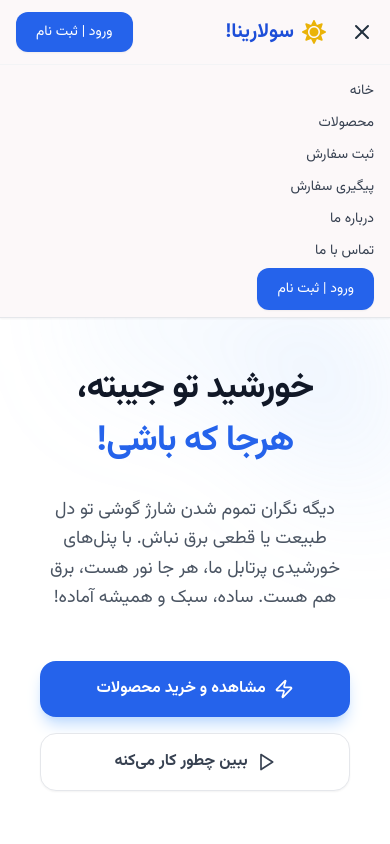
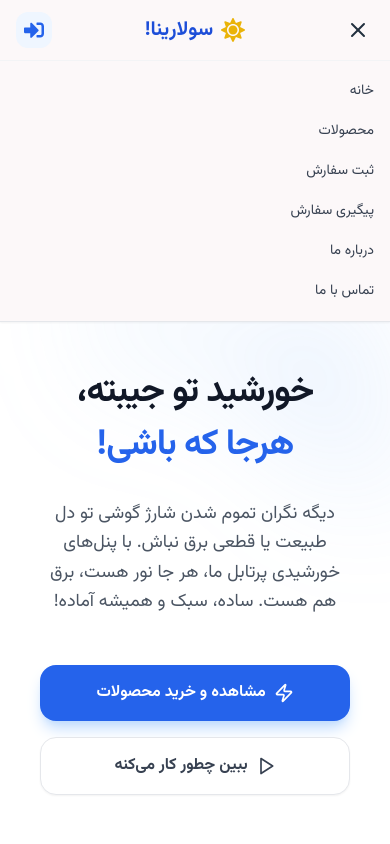
Before and after one commit to aliarabshahi/solarina_github, a Next.js app in the folder frontend/src/: page / in a window 390 px wide. Both pictures are taken after a click on the button "Toggle menu". Shown: the top 844 px of the page. Built offline with nearby package versions, Linux system fonts and the light colour scheme.

Commit message:
fix nav bar bug

```diff
--- a/frontend/src/app/components/navbar/Navbar.tsx
+++ b/frontend/src/app/components/navbar/Navbar.tsx
@@ -1,20 +1,12 @@
-// app/components/navbar/Navbar.tsx
-
 "use client";
 
 import { useState } from "react";
-
-import {
-  Menu,
-  X,
-} from "lucide-react";
-
+import { Menu, X } from "lucide-react";
 import NavbarLogo from "./NavbarLogo";
 import NavbarMenu from "./NavbarMenu";
 import NavbarLogin from "./NavbarLogin";
 
 export default function Navbar() {
-
   const [menuOpen, setMenuOpen] = useState(false);
 
   return (
@@ -43,34 +35,35 @@ export default function Navbar() {
         "
         dir="rtl"
       >
-
-        {/* Right Side */}
-        <div className="flex items-center gap-6">
-
+        {/* بخش سمت راست: منوی همبرگری (موبایل) و لوگو+لینک‌ها (دسکتاپ) */}
+        <div className="flex items-center justify-start flex-1 md:flex-none md:gap-6">
           <button
             onClick={() => setMenuOpen(!menuOpen)}
-            className="block md:hidden text-[#22313F]"
+            className="block md:hidden text-[#22313F] p-1"
             aria-label="Toggle menu"
           >
-            {menuOpen
-              ? <X size={24} />
-              : <Menu size={24} />}
+            {menuOpen ? <X size={24} /> : <Menu size={24} />}
           </button>
 
-          <NavbarLogo />
-
-          <div className="hidden md:block">
+          {/* نمایش لوگو و منو فقط در دسکتاپ */}
+          <div className="hidden md:flex items-center gap-6">
+            <NavbarLogo />
             <NavbarMenu />
           </div>
-
         </div>
 
-        {/* Left Side */}
-        <NavbarLogin />
+        {/* بخش وسط: لوگو مخصوص موبایل (وسط‌چین) */}
+        <div className="flex md:hidden items-center justify-center flex-1">
+          <NavbarLogo />
+        </div>
 
+        {/* بخش سمت چپ: دکمه ورود/پروفایل */}
+        <div className="flex items-center justify-end flex-1 md:flex-none">
+          <NavbarLogin />
+        </div>
       </div>
 
-      {/* Mobile Menu */}
+      {/* Mobile Menu Dropdown */}
       {menuOpen && (
         <div
           className="
@@ -84,15 +77,10 @@ export default function Navbar() {
           dir="rtl"
         >
           <div className="pt-4">
-            <NavbarMenu />
-          </div>
-
-          <div className="pt-4">
-            <NavbarLogin />
+            <NavbarMenu onItemClick={() => setMenuOpen(false)} />
           </div>
         </div>
       )}
-
     </div>
   );
 }
--- a/frontend/src/app/components/navbar/NavbarLogin.tsx
+++ b/frontend/src/app/components/navbar/NavbarLogin.tsx
@@ -1,4 +1,3 @@
-// app/components/navbar/NavbarLogin.tsx
 "use client";
 
 import Link from "next/link";
@@ -7,39 +6,35 @@ import {
   FaChevronDown,
   FaSignOutAlt,
   FaUserCircle,
-  FaShoppingBag, // اضافه کردن آیکون
-  FaSearch // اضافه کردن آیکون
+  FaShoppingBag,
+  FaSearch,
+  FaSignInAlt
 } from "react-icons/fa";
 
-import {
-  getUser,
-  removeUser,
-} from "@/app/services/auth/authStorage";
+import { getUser, removeUser } from "@/app/services/auth/authStorage";
 
 export default function NavbarLogin() {
   const [user, setUser] = useState<any>(null);
   const [open, setOpen] = useState(false);
   const dropdownRef = useRef<HTMLDivElement>(null);
 
-  // ✅ Load user initially
+  // Load user initially
   useEffect(() => {
     setUser(getUser());
   }, []);
 
-  // ✅ Listen for login/logout changes
+  // Listen for login/logout changes
   useEffect(() => {
     const handleAuthChange = () => {
       setUser(getUser());
     };
-
     window.addEventListener("authChanged", handleAuthChange);
-
     return () => {
       window.removeEventListener("authChanged", handleAuthChange);
     };
   }, []);
 
-  // ✅ Close dropdown when clicking outside
+  // Close dropdown when clicking outside
   useEffect(() => {
     function handleClickOutside(event: MouseEvent) {
       if (
@@ -49,9 +44,7 @@ export default function NavbarLogin() {
         setOpen(false);
       }
     }
-
     document.addEventListener("mousedown", handleClickOutside);
-
     return () => {
       document.removeEventListener("mousedown", handleClickOutside);
     };
@@ -64,32 +57,50 @@ export default function NavbarLogin() {
 
   if (!user) {
     return (
-      <Link
-        href="/auth/login"
-        className="bg-blue-600 hover:bg-blue-700 text-white text-sm font-medium px-5 py-2.5 rounded-xl transition shadow-sm"
-      >
-        ورود | ثبت نام
-      </Link>
+      <>
+        {/* Desktop Mode (lg and up) */}
+        <Link
+          href="/auth/login"
+          className="hidden lg:flex bg-blue-600 hover:bg-blue-700 text-white text-sm font-medium px-5 py-2.5 rounded-xl transition shadow-sm"
+        >
+          ورود | ثبت نام
+        </Link>
+
+        {/* Mobile & Tablet Mode (below lg) */}
+        <Link
+          href="/auth/login"
+          className="lg:hidden flex items-center justify-center p-2 text-blue-600 bg-blue-50 hover:bg-blue-100 rounded-xl transition"
+          aria-label="ورود"
+        >
+          <FaSignInAlt className="text-xl" />
+        </Link>
+      </>
     );
   }
 
   return (
     <div className="relative" ref={dropdownRef}>
+      {/* Desktop Button (lg and up) */}
       <button
         onClick={() => setOpen(!open)}
-        className="flex items-center gap-2 bg-white border border-gray-200 hover:border-blue-300 px-4 py-2.5 rounded-xl transition shadow-sm"
+        className="hidden lg:flex items-center gap-2 bg-white border border-gray-200 hover:border-blue-300 px-4 py-2.5 rounded-xl transition shadow-sm"
       >
         <FaUserCircle className="text-blue-600 text-lg" />
-        <span className="text-sm text-gray-700">
-          {user.phone}
-        </span>
+        <span className="text-sm text-gray-700">{user.phone}</span>
         <FaChevronDown className="text-xs text-gray-500" />
       </button>
 
+      {/* Mobile & Tablet Button (below lg) */}
+      <button
+        onClick={() => setOpen(!open)}
+        className="lg:hidden flex items-center justify-center p-1 text-blue-600 rounded-full hover:bg-blue-50 transition"
+      >
+        <FaUserCircle className="text-3xl" />
+      </button>
+
+      {/* Dropdown Menu */}
       {open && (
-        <div className="absolute left-0 mt-2 w-56 bg-white border border-gray-200 rounded-2xl shadow-xl overflow-hidden z-50">
-
-          {/* لینک جدید: سفارشات کاربر */}
+        <div className="absolute left-0 mt-2 w-48 sm:w-56 bg-white border border-gray-200 rounded-2xl shadow-xl overflow-hidden z-50">
           <Link
             href="/user/orders"
             className="flex items-center gap-2 px-4 py-3 text-sm text-gray-700 hover:bg-gray-50 transition border-b border-gray-100"
--- a/frontend/src/app/components/navbar/NavbarMenu.tsx
+++ b/frontend/src/app/components/navbar/NavbarMenu.tsx
@@ -9,12 +9,20 @@ const navbarLinks = [
   { label: "تماس با ما", href: "/contact" },
 ];
 
-export default function NavbarMenu() {
+interface NavbarMenuProps {
+  onItemClick?: () => void;
+}
+
+export default function NavbarMenu({ onItemClick }: NavbarMenuProps) {
   return (
     <ul className="flex flex-col md:flex-row gap-3 md:gap-6 text-gray-700 text-sm md:text-base">
       {navbarLinks.map((item) => (
         <li key={item.href}>
-          <Link href={item.href} className="hover:text-blue-600 transition-colors">
+          <Link
+            href={item.href}
+            className="hover:text-blue-600 transition-colors block py-1 md:py-0"
+            onClick={onItemClick}
+          >
             {item.label}
           </Link>
         </li>
```
